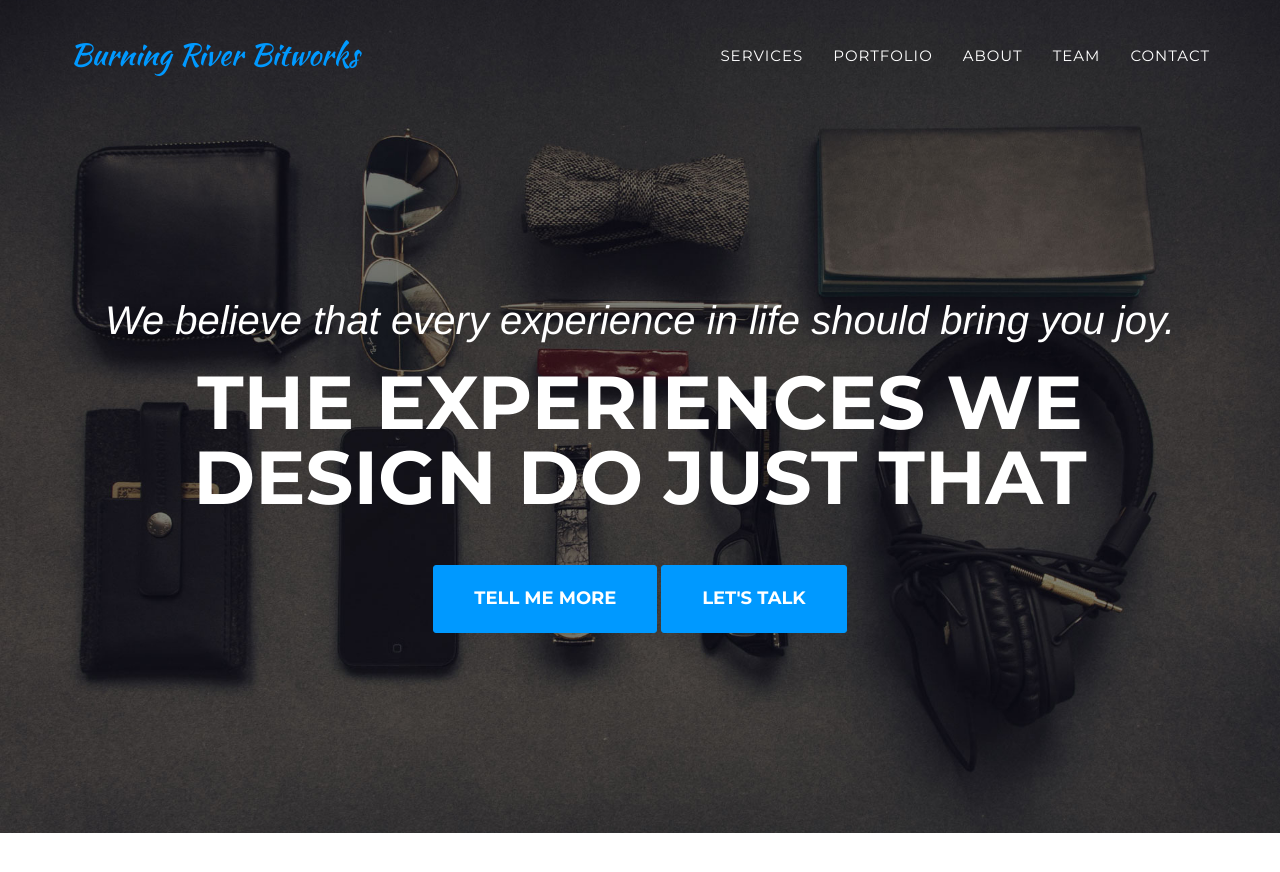
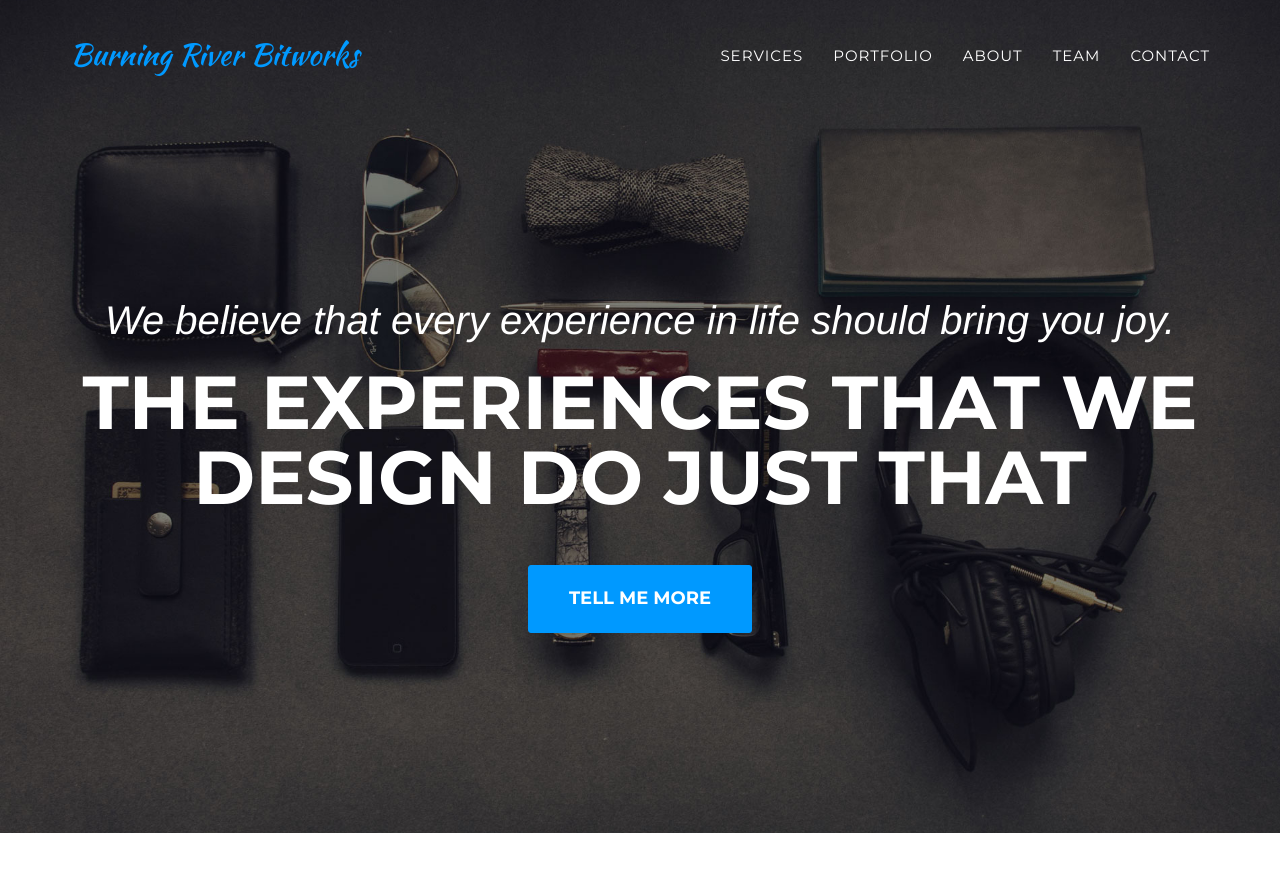
Before and after one commit to BurningRiverBitworks/BurningRiverBitworks.github.io, a Jekyll site: the page built from index.html, in a window 1280 px wide and 900 px high. Shown: the top 872 px of the window. Built offline with Jekyll 4.4.1, drawn with Linux system fonts in a browser that asks for light colours; some web fonts are replaced.

Commit message:
copy change

```diff
--- a/_includes/header.html
+++ b/_includes/header.html
@@ -45,9 +45,8 @@
         <div class="container">
             <div class="intro-text">
                 <div class="intro-lead-in">We believe that every experience in life should bring you joy.</div>
-                <div class="intro-heading">The experiences we design do just that</div>
+                <div class="intro-heading">The experiences that we design do just that</div>
                 <a href="#services" class="page-scroll btn btn-xl">Tell Me More</a>
-                <a href="#contact" class="page-scroll btn btn-xl">Let's Talk</a>
             </div>
         </div>
     </header>
```
